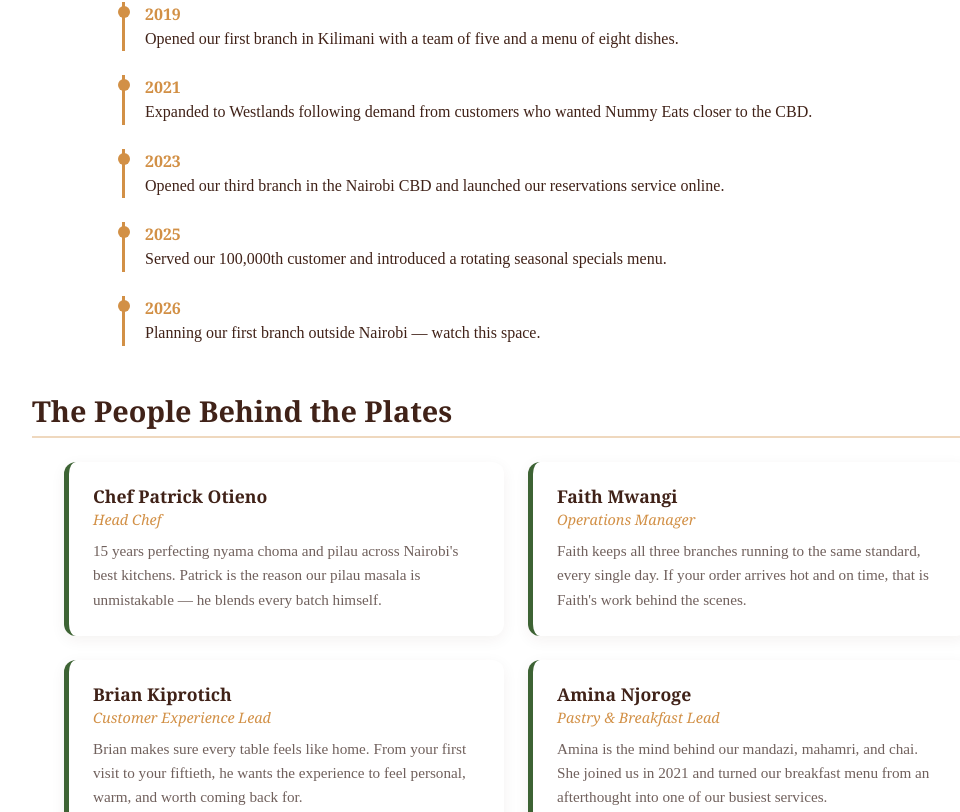
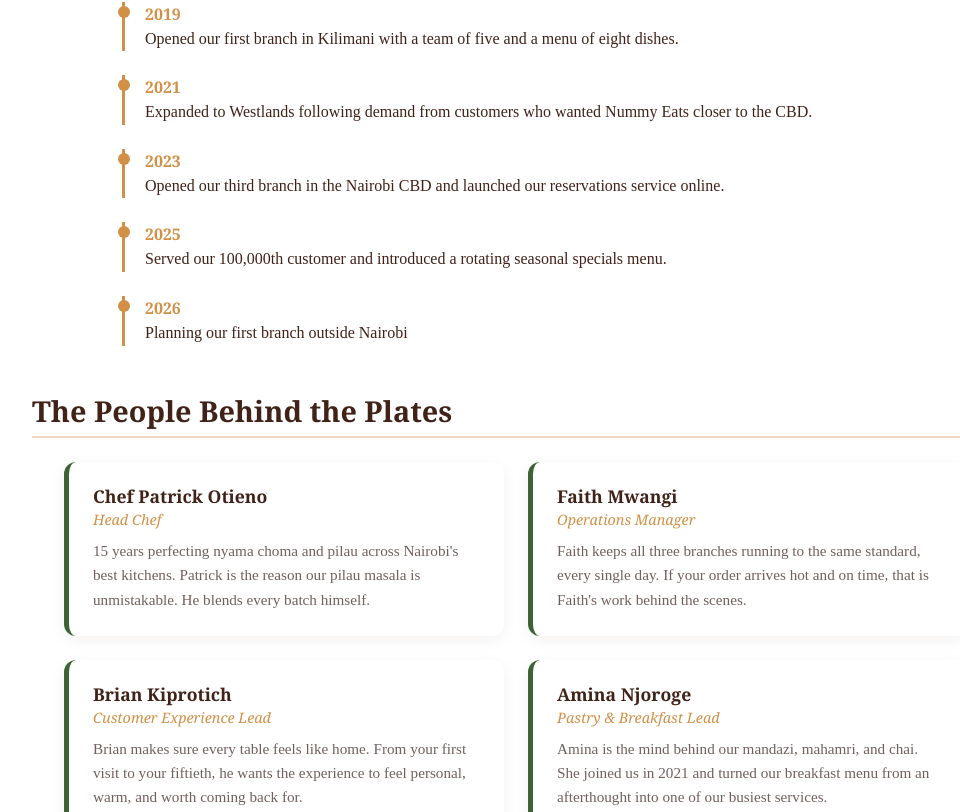
Before and after one commit to ethereal-edith/nummyeats-WADP, a plain HTML site: page html/about.html in a window 1280 px wide. Shown: the part 1264-2076 px from the top of the page, without its empty margins (124-1084 px from the left). Drawn offline with nearby package versions, Linux system fonts and the light colour scheme.

Commit message:
fix: grammatical errors in about.html

```diff
--- a/html/about.html
+++ b/html/about.html
@@ -63,7 +63,7 @@
                     We still cook nyama choma over charcoal.
                     We still let our pilau simmer for hours.
                     We still grind our own spices the way our grandmothers did, because we believe shortcuts show up on the plate.
-                    Every dish that leaves our kitchen carries the weight of that intention — food made with care tastes different, and our customers feel that difference every time they sit down with us.
+                    Every dish that leaves our kitchen carries the weight of that intention, that isfood made with care tastes different, and our customers feel that difference every time they sit down with us.
                 </p>
                 <p class="story-text">
                     We are proud to have built something that feels like home to thousands of Nairobi families, and we are only getting started.
@@ -129,7 +129,7 @@
 
                     <div class="milestone-item">
                         <span class="milestone-year">2026</span>
-                        <p>Planning our first branch outside Nairobi — watch this space.</p>
+                        <p>Planning our first branch outside Nairobi</p>
                     </div>
 
                 </div>
@@ -144,7 +144,7 @@
                         <div>
                             <h5>Chef Patrick Otieno</h5>
                             <span class="team-role d-block mb-2">Head Chef</span>
-                            <p>15 years perfecting nyama choma and pilau across Nairobi's best kitchens. Patrick is the reason our pilau masala is unmistakable — he blends every batch himself.</p>
+                            <p>15 years perfecting nyama choma and pilau across Nairobi's best kitchens. Patrick is the reason our pilau masala is unmistakable. He blends every batch himself.</p>
                         </div>
                     </div>
 
```
